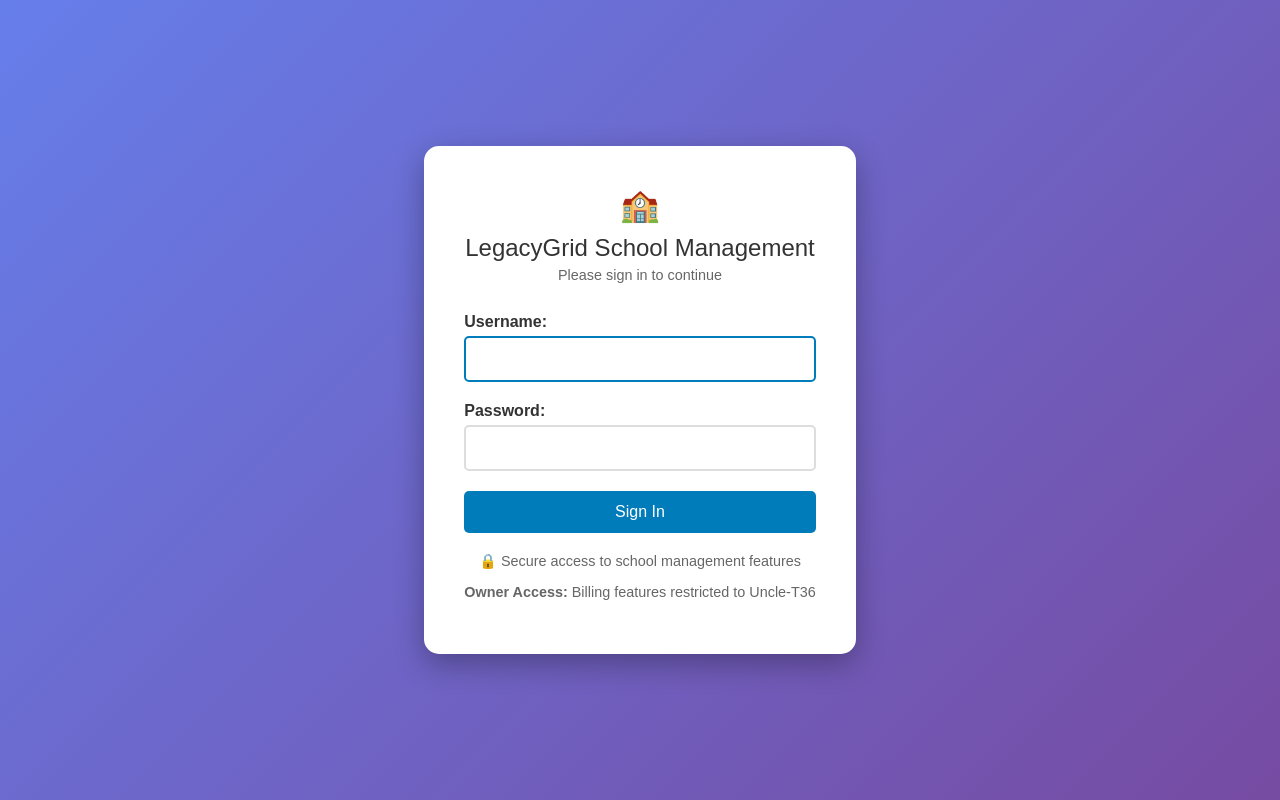
After one commit to Uncle-T36/legacygrid-school-management, a Django app: a page that uses templates/registration/login.html in a window 1280 px wide. The commit adds this page. Run offline with Django 4.2, Linux system fonts and the light colour scheme.

```diff
--- a/legacygrid_school_management/settings.py
+++ b/legacygrid_school_management/settings.py
@@ -95,6 +95,11 @@ MEDIA_ROOT = BASE_DIR / 'media'
 
 # Default primary key field type
 DEFAULT_AUTO_FIELD = 'django.db.models.BigAutoField'
+
+# Login/logout URLs
+LOGIN_URL = '/accounts/login/'
+LOGIN_REDIRECT_URL = '/schools/profile/'
+LOGOUT_REDIRECT_URL = '/'
 
 # === STRIPE PAYMENT SETTINGS ===
 # Get from environment variables for security
--- a/legacygrid_school_management/urls.py
+++ b/legacygrid_school_management/urls.py
@@ -6,6 +6,7 @@ from django.conf.urls.static import static
 urlpatterns = [
     path('admin/', admin.site.urls),
     path("schools/", include("schools.urls")),
+    path('accounts/', include('django.contrib.auth.urls')),  # Add Django auth views
 ]
 
 # Serve media files during development
--- a/schools/templates/schools/subscription_management.html
+++ b/schools/templates/schools/subscription_management.html
@@ -90,7 +90,7 @@
                 <h4>Features Included:</h4>
                 <ul class="features-list">
                     {% for feature in tier_data.features %}
-                    <li>{{ feature|title|replace:"_":" " }}</li>
+                    <li>{{ feature|title }}</li>
                     {% endfor %}
                 </ul>
 
--- /dev/null
+++ b/templates/registration/login.html
@@ -0,0 +1,111 @@
+<!DOCTYPE html>
+<html lang="en">
+<head>
+    <meta charset="UTF-8">
+    <meta name="viewport" content="width=device-width, initial-scale=1.0">
+    <title>Login - LegacyGrid School Management</title>
+    <style>
+        body {
+            font-family: Arial, sans-serif;
+            margin: 0;
+            padding: 0;
+            background: linear-gradient(135deg, #667eea 0%, #764ba2 100%);
+            min-height: 100vh;
+            display: flex;
+            align-items: center;
+            justify-content: center;
+        }
+        .container {
+            max-width: 400px;
+            background: white;
+            padding: 40px;
+            border-radius: 15px;
+            box-shadow: 0 10px 30px rgba(0,0,0,0.3);
+        }
+        .header { text-align: center; margin-bottom: 30px; }
+        .logo { font-size: 2em; margin-bottom: 10px; }
+        .title { color: #333; font-size: 1.5em; margin-bottom: 5px; }
+        .subtitle { color: #666; font-size: 0.9em; }
+        .form-group { margin: 20px 0; }
+        .form-label { display: block; font-weight: bold; margin-bottom: 5px; color: #333; }
+        .form-input {
+            width: 100%;
+            padding: 12px;
+            border: 2px solid #ddd;
+            border-radius: 5px;
+            font-size: 1em;
+            box-sizing: border-box;
+        }
+        .form-input:focus { border-color: #007cba; outline: none; }
+        .btn {
+            width: 100%;
+            padding: 12px;
+            border: none;
+            border-radius: 5px;
+            cursor: pointer;
+            font-size: 1em;
+            background: #007cba;
+            color: white;
+            transition: background 0.3s ease;
+        }
+        .btn:hover { background: #005a8b; }
+        .error { background: #f8d7da; border: 1px solid #f5c6cb; color: #721c24; padding: 10px; border-radius: 5px; margin: 15px 0; }
+        .footer { text-align: center; margin-top: 20px; color: #666; font-size: 0.9em; }
+    </style>
+</head>
+<body>
+    <div class="container">
+        <div class="header">
+            <div class="logo">🏫</div>
+            <div class="title">LegacyGrid School Management</div>
+            <div class="subtitle">Please sign in to continue</div>
+        </div>
+
+        {% if form.errors %}
+        <div class="error">
+            <strong>Login failed:</strong>
+            {% for field, errors in form.errors.items %}
+                {% for error in errors %}
+                    <div>{{ error }}</div>
+                {% endfor %}
+            {% endfor %}
+        </div>
+        {% endif %}
+
+        <form method="post">
+            {% csrf_token %}
+            <div class="form-group">
+                <label for="{{ form.username.id_for_label }}" class="form-label">Username:</label>
+                {{ form.username }}
+            </div>
+            <div class="form-group">
+                <label for="{{ form.password.id_for_label }}" class="form-label">Password:</label>
+                {{ form.password }}
+            </div>
+            <button type="submit" class="btn">Sign In</button>
+        </form>
+
+        <div class="footer">
+            <p>🔒 Secure access to school management features</p>
+            <p><strong>Owner Access:</strong> Billing features restricted to Uncle-T36</p>
+        </div>
+    </div>
+</body>
+</html>
+
+<style>
+    /* Style the Django form fields */
+    #id_username, #id_password {
+        width: 100% !important;
+        padding: 12px !important;
+        border: 2px solid #ddd !important;
+        border-radius: 5px !important;
+        font-size: 1em !important;
+        box-sizing: border-box !important;
+    }
+
+    #id_username:focus, #id_password:focus {
+        border-color: #007cba !important;
+        outline: none !important;
+    }
+</style>
```
Also changed, not shown: db.sqlite3.
